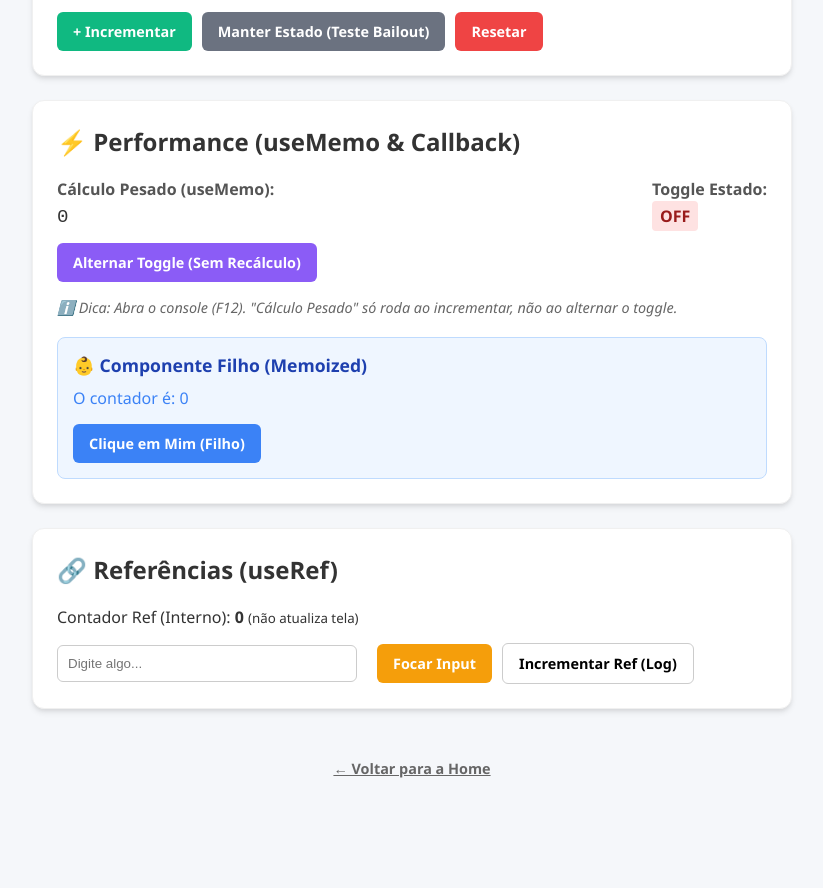
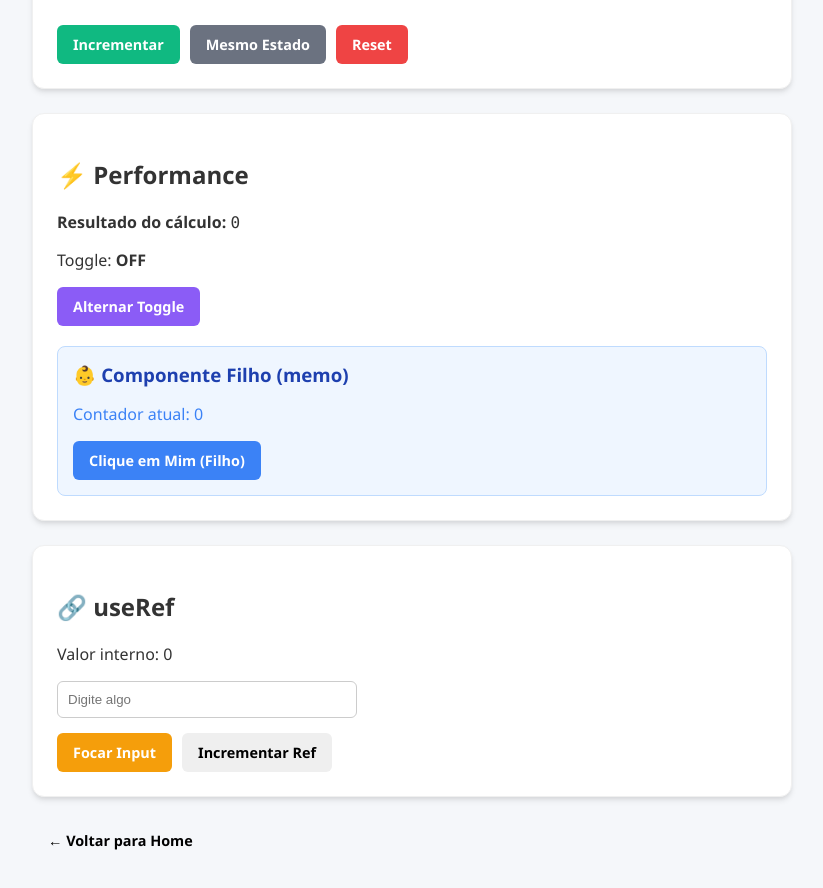
Before and after one commit to leorecoa/meu-software-customizado, a React (Vite) app in the folder meu-software-customizado/: page /hooks/1 in a window 1280 px wide. Shown: the part 380-1268 px from the top of the page, without its empty margins (228-1051 px from the left). Before the commit the page ends 1208 px from the top, so only its background shows below. Built offline with nearby package versions, Linux system fonts and the light colour scheme.

Commit message:
feat(hooks): improve memoization example and child callback behavior

```diff
--- a/meu-software-customizado/src/App.module.css
+++ b/meu-software-customizado/src/App.module.css
@@ -6,7 +6,9 @@
     max-width: 600px;
     margin: 0 auto;
     padding: 40px;
-    font-family: "'Segoe UI', Roboto, Helvetica, Arial, sans-serif";
+    font-family: system-ui, -apple-system, BlinkMacSystemFont,
+        'Segoe UI', Roboto, Helvetica, Arial, sans-serif;
+
     text-align: center;
     background-color: var(--bg-secondary);
     border-radius: 16px;
--- a/meu-software-customizado/src/revisaohooks.tsx
+++ b/meu-software-customizado/src/revisaohooks.tsx
@@ -1,230 +1,261 @@
-import { useState, useMemo, memo, useCallback, useRef, useReducer } from "react";
+import {
+    useState,
+    useMemo,
+    memo,
+    useCallback,
+    useRef,
+    useReducer
+} from "react";
 import { useParams, useNavigate } from "react-router-dom";
 
-// Componente Filho que só renderiza se as props mudarem
-const ComponenteFilho = memo(({ texto, onButtonClick }: { texto: string, onButtonClick: () => void }) => {
-    console.log("ComponenteFilho renderizou! (Não deve aparecer ao alterar o Toggle)");
-    return <div style={{ marginTop: '20px', padding: '15px', border: '1px solid #bfdbfe', backgroundColor: '#eff6ff', borderRadius: '8px' }}>
-        <h3 style={{ margin: '0 0 10px 0', color: '#1e40af', fontSize: '1.1rem' }}>👶 Componente Filho (Memoized)</h3>
-        <p style={{ margin: '0 0 15px 0', color: '#3b82f6' }}>{texto}</p>
-        <button onClick={onButtonClick} style={{ ...styles.button, backgroundColor: '#3b82f6', color: 'white' }}>Clique em Mim (Filho)</button>
-    </div>;
-});
+/* =========================================================
+   Componente Filho — memo evita re-render desnecessário
+========================================================= */
+const ComponenteFilho = memo(
+    ({ texto, onButtonClick }: { texto: string; onButtonClick: () => void }) => {
+        console.log("👶 ComponenteFilho renderizou");
 
-// --- Lógica para o useReducer ---
-// 1. Definimos a forma do nosso estado
+        return (
+            <div
+                style={{
+                    marginTop: "20px",
+                    padding: "15px",
+                    border: "1px solid #bfdbfe",
+                    backgroundColor: "#eff6ff",
+                    borderRadius: "8px",
+                }}
+            >
+                <h3 style={{ margin: "0 0 10px", color: "#1e40af" }}>
+                    👶 Componente Filho (memo)
+                </h3>
+
+                <p style={{ color: "#3b82f6" }}>{texto}</p>
+
+                <button
+                    onClick={onButtonClick}
+                    style={{ ...styles.button, backgroundColor: "#3b82f6", color: "white" }}
+                >
+                    Clique em Mim (Filho)
+                </button>
+            </div>
+        );
+    }
+);
+
+/* =========================================================
+   useReducer — estado previsível
+========================================================= */
 interface ContadorState {
     count: number;
 }
-// 2. Definimos as ações possíveis
-type ContadorAction = { type: 'incrementar' } | { type: 'reset' } | { type: 'noop' };
 
-// 3. Criamos o estado inicial
+type ContadorAction =
+    | { type: "incrementar" }
+    | { type: "reset" }
+    | { type: "noop" };
+
 const initialState: ContadorState = { count: 0 };
 
-// 4. Criamos a função reducer que centraliza a lógica de atualização
-function contadorReducer(state: ContadorState, action: ContadorAction): ContadorState {
+function contadorReducer(
+    state: ContadorState,
+    action: ContadorAction
+): ContadorState {
     switch (action.type) {
-        case 'incrementar':
+        case "incrementar":
             return { count: state.count + 1 };
-        case 'reset':
+        case "reset":
             return initialState;
-        case 'noop':
-            return state; // Retorna o mesmo estado para testar o Bailout
+        case "noop":
+            return state; // bailout
         default:
             throw new Error("Ação desconhecida");
     }
 }
 
-// --- Estilos Inline para organização ---
-const styles: { [key: string]: React.CSSProperties } = {
+/* =========================================================
+   Estilos (TypeScript moderno com satisfies)
+========================================================= */
+const styles = {
     container: {
-        maxWidth: '800px',
-        margin: '40px auto',
-        padding: '0 20px',
+        maxWidth: "800px",
+        margin: "40px auto",
+        padding: "0 20px",
         fontFamily: "'Segoe UI', Roboto, Helvetica, Arial, sans-serif",
-        color: '#333',
+        color: "#333",
     },
     header: {
-        textAlign: 'center',
-        marginBottom: '40px',
+        textAlign: "center",
+        marginBottom: "40px",
     },
     card: {
-        backgroundColor: 'white',
-        borderRadius: '12px',
-        padding: '24px',
-        marginBottom: '24px',
-        boxShadow: '0 4px 6px -1px rgba(0, 0, 0, 0.1), 0 2px 4px -1px rgba(0, 0, 0, 0.06)',
-        border: '1px solid #f0f0f0',
+        backgroundColor: "white",
+        borderRadius: "12px",
+        padding: "24px",
+        marginBottom: "24px",
+        boxShadow:
+            "0 4px 6px -1px rgba(0,0,0,0.1), 0 2px 4px -1px rgba(0,0,0,0.06)",
+        border: "1px solid #f0f0f0",
     },
     buttonGroup: {
-        display: 'flex',
-        flexWrap: 'wrap',
-        gap: '10px',
-        marginTop: '15px',
+        display: "flex",
+        flexWrap: "wrap",
+        gap: "10px",
+        marginTop: "15px",
     },
     button: {
-        padding: '10px 16px',
-        borderRadius: '6px',
-        border: 'none',
-        cursor: 'pointer',
+        padding: "10px 16px",
+        borderRadius: "6px",
+        border: "none",
+        cursor: "pointer",
         fontWeight: 600,
-        fontSize: '0.9rem',
-        transition: 'transform 0.1s, opacity 0.2s',
+        fontSize: "0.9rem",
+        transition: "transform 0.1s, opacity 0.2s",
     },
     input: {
-        padding: '10px',
-        borderRadius: '6px',
-        border: '1px solid #ccc',
-        width: '100%',
-        maxWidth: '300px',
-        marginRight: '10px',
+        padding: "10px",
+        borderRadius: "6px",
+        border: "1px solid #ccc",
+        maxWidth: "300px",
+        width: "100%",
     },
     label: {
-        display: 'block',
-        marginBottom: '5px',
+        display: "block",
+        marginBottom: "5px",
         fontWeight: 600,
-        color: '#555',
-    }
-};
+        color: "#555",
+    },
+} satisfies Record<string, React.CSSProperties>;
 
+/* =========================================================
+   Componente Principal
+========================================================= */
 export default function RevisaoHooks() {
-    // Lê o parâmetro 'id' da URL (ex: /hooks/1)
     const { id } = useParams();
-    // 1. Pega a função de navegação do hook
     const navigate = useNavigate();
 
     const [state, dispatch] = useReducer(contadorReducer, initialState);
     const [toggle, setToggle] = useState(false);
 
-    // --- Exemplo de useRef ---
-    // 1. Para acessar o DOM
     const inputRef = useRef<HTMLInputElement>(null);
-    // 2. Para guardar um valor que não dispara re-render
     const contadorComRef = useRef(0);
 
-    // Para analisar: este log aparecerá sempre que o componente renderizar
+    /* useCallback evita recriação da função */
+    const handleChildClick = useCallback(() => {
+        console.log("Botão do filho clicado. Count:", state.count);
+    }, [state.count]);
 
-    const handleIncrement = () => {
-        dispatch({ type: 'incrementar' });
-    };
+    /* ⚠️ Loop pesado proposital para demonstrar useMemo */
+    const resultadoCalculoPesado = useMemo(() => {
+        console.log("⚙️ Executando cálculo pesado...");
+        let total = 0;
 
-    // Para testar não renderização: atualizar para o mesmo valor causa um "Bailout"
-    const handleSameState = () => {
-        dispatch({ type: 'noop' });
-    };
+        for (let i = 0; i < state.count * 10_000_000; i++) {
+            total += i;
+        }
 
-    // Função a ser passada para o filho.
-    // Envolvida com useCallback para que sua referência não mude a cada renderização do pai.
-    const handleChildClick = useCallback(() => {
-    }, [state.count]); // Adicionamos 'state.count' nas dependências.
-
-    const handleFocarInput = () => {
-        // Acessa o elemento DOM diretamente
-        inputRef.current?.focus();
-    };
-
-    const handleIncrementarRef = () => {
-        contadorComRef.current++;
-        console.log("Valor do contador com useRef:", contadorComRef.current);
-        // Note que o componente NÃO renderiza novamente ao clicar aqui.
-    };
-
-    // 2. Cria uma função que usa o navigate
-    const handleNavigateHome = () => {
-        console.log("Navegando para a página inicial programaticamente...");
-        navigate('/'); // Navega para a rota raiz
-    };
-
-    // 1. Cálculo pesado que depende do 'count'
-    const resultadoCalculoPesado = useMemo(() => {
-        console.log("EXECUTANDO CÁLCULO PESADO...");
-        // Simula uma operação que consome muito processamento
-        let resultado = 0;
-        for (let i = 0; i < state.count * 100000000; i++) {
-            resultado += i;
-        }
-        return resultado;
-    }, [state.count]); // 2. Array de dependências: só executa se 'state.count' mudar
+        return total;
+    }, [state.count]);
 
     return (
         <div style={styles.container}>
-            <div style={styles.header}>
-                <h1 style={{ fontSize: '2.5rem', margin: 0 }}>Revisão de Hooks</h1>
-                <p style={{ color: '#666' }}>ID da Sessão: <span style={{ fontWeight: 'bold', color: '#3b82f6' }}>{id || 'N/A'}</span></p>
-            </div>
+            <header style={styles.header}>
+                <h1>Revisão de Hooks</h1>
+                <p>
+                    ID da Sessão: <strong>{id ?? "N/A"}</strong>
+                </p>
+            </header>
 
-            {/* CARD 1: Contador e Estado Principal */}
+            {/* Contador */}
             <div style={styles.card}>
-                <h2 style={{ marginTop: 0 }}>🔢 Contador (useReducer)</h2>
-                <div style={{ fontSize: '3rem', fontWeight: 'bold', color: '#10b981', margin: '10px 0' }}>
+                <h2>🔢 useReducer</h2>
+                <div style={{ fontSize: "3rem", color: "#10b981" }}>
                     {state.count}
                 </div>
 
                 <div style={styles.buttonGroup}>
-                    <button onClick={handleIncrement} style={{ ...styles.button, backgroundColor: '#10b981', color: 'white' }}>
-                        + Incrementar
+                    <button
+                        onClick={() => dispatch({ type: "incrementar" })}
+                        style={{ ...styles.button, backgroundColor: "#10b981", color: "white" }}
+                    >
+                        Incrementar
                     </button>
-                    <button onClick={handleSameState} style={{ ...styles.button, backgroundColor: '#6b7280', color: 'white' }}>
-                        Manter Estado (Teste Bailout)
+
+                    <button
+                        onClick={() => dispatch({ type: "noop" })}
+                        style={{ ...styles.button, backgroundColor: "#6b7280", color: "white" }}
+                    >
+                        Mesmo Estado
                     </button>
-                    <button onClick={() => dispatch({ type: 'reset' })} style={{ ...styles.button, backgroundColor: '#ef4444', color: 'white' }}>
-                        Resetar
+
+                    <button
+                        onClick={() => dispatch({ type: "reset" })}
+                        style={{ ...styles.button, backgroundColor: "#ef4444", color: "white" }}
+                    >
+                        Reset
                     </button>
                 </div>
             </div>
 
-            {/* CARD 2: Otimização e Toggle */}
+            {/* Performance */}
             <div style={styles.card}>
-                <h2 style={{ marginTop: 0 }}>⚡ Performance (useMemo & Callback)</h2>
-                <div style={{ display: 'flex', justifyContent: 'space-between', alignItems: 'center', flexWrap: 'wrap', gap: '20px' }}>
-                    <div>
-                        <span style={styles.label}>Cálculo Pesado (useMemo):</span>
-                        <span style={{ fontSize: '1.2rem', fontFamily: 'monospace' }}>{resultadoCalculoPesado}</span>
-                    </div>
-                    <div>
-                        <span style={styles.label}>Toggle Estado:</span>
-                        <span style={{ padding: '4px 8px', borderRadius: '4px', backgroundColor: toggle ? '#dcfce7' : '#fee2e2', color: toggle ? '#166534' : '#991b1b', fontWeight: 'bold' }}>
-                            {toggle ? "ON" : "OFF"}
-                        </span>
-                    </div>
-                </div>
+                <h2>⚡ Performance</h2>
+
+                <p>
+                    <strong>Resultado do cálculo:</strong>{" "}
+                    <code>{resultadoCalculoPesado}</code>
+                </p>
+
+                <p>
+                    Toggle: <strong>{toggle ? "ON" : "OFF"}</strong>
+                </p>
+
+                <button
+                    onClick={() => setToggle((prev) => !prev)}
+                    style={{ ...styles.button, backgroundColor: "#8b5cf6", color: "white" }}
+                >
+                    Alternar Toggle
+                </button>
+
+                <ComponenteFilho
+                    texto={`Contador atual: ${state.count}`}
+                    onButtonClick={handleChildClick}
+                />
+            </div>
+
+            {/* useRef */}
+            <div style={styles.card}>
+                <h2>🔗 useRef</h2>
+
+                <p>Valor interno: {contadorComRef.current}</p>
+
+                <input ref={inputRef} placeholder="Digite algo" style={styles.input} />
 
                 <div style={styles.buttonGroup}>
-                    <button onClick={() => setToggle(!toggle)} style={{ ...styles.button, backgroundColor: '#8b5cf6', color: 'white' }}>
-                        Alternar Toggle (Sem Recálculo)
-                    </button>
-                </div>
-
-                <p style={{ marginTop: '1rem', color: '#666', fontSize: '0.9rem', fontStyle: 'italic' }}>
-                    ℹ️ Dica: Abra o console (F12). "Cálculo Pesado" só roda ao incrementar, não ao alternar o toggle.
-                </p>
-
-                {/* Componente Filho Memoizado */}
-                <ComponenteFilho texto={`O contador é: ${state.count}`} onButtonClick={handleChildClick} />
-            </div>
-
-            {/* CARD 3: Referências (useRef) */}
-            <div style={styles.card}>
-                <h2 style={{ marginTop: 0 }}>🔗 Referências (useRef)</h2>
-                <p style={{ marginBottom: '15px' }}>Contador Ref (Interno): <strong>{contadorComRef.current}</strong> <small>(não atualiza tela)</small></p>
-
-                <div style={{ display: 'flex', alignItems: 'center', flexWrap: 'wrap', gap: '10px' }}>
-                    <input ref={inputRef} type="text" placeholder="Digite algo..." style={styles.input} />
-                    <button onClick={handleFocarInput} style={{ ...styles.button, backgroundColor: '#f59e0b', color: 'white' }}>
+                    <button
+                        onClick={() => inputRef.current?.focus()}
+                        style={{ ...styles.button, backgroundColor: "#f59e0b", color: "white" }}
+                    >
                         Focar Input
                     </button>
-                    <button onClick={handleIncrementarRef} style={{ ...styles.button, border: '1px solid #ccc', backgroundColor: 'transparent' }}>
-                        Incrementar Ref (Log)
+
+                    <button
+                        onClick={() => {
+                            contadorComRef.current++;
+                            console.log("Ref:", contadorComRef.current);
+                        }}
+                        style={styles.button}
+                    >
+                        Incrementar Ref
                     </button>
                 </div>
             </div>
 
-            <div style={{ textAlign: 'center', marginTop: '40px' }}>
-                <button onClick={handleNavigateHome} style={{ ...styles.button, backgroundColor: 'transparent', color: '#666', textDecoration: 'underline' }}>
-                    ← Voltar para a Home
-                </button>
-            </div>
+            <button
+                onClick={() => navigate("/")}
+                style={{ ...styles.button, backgroundColor: "transparent" }}
+            >
+                ← Voltar para Home
+            </button>
         </div>
     );
 }
```
